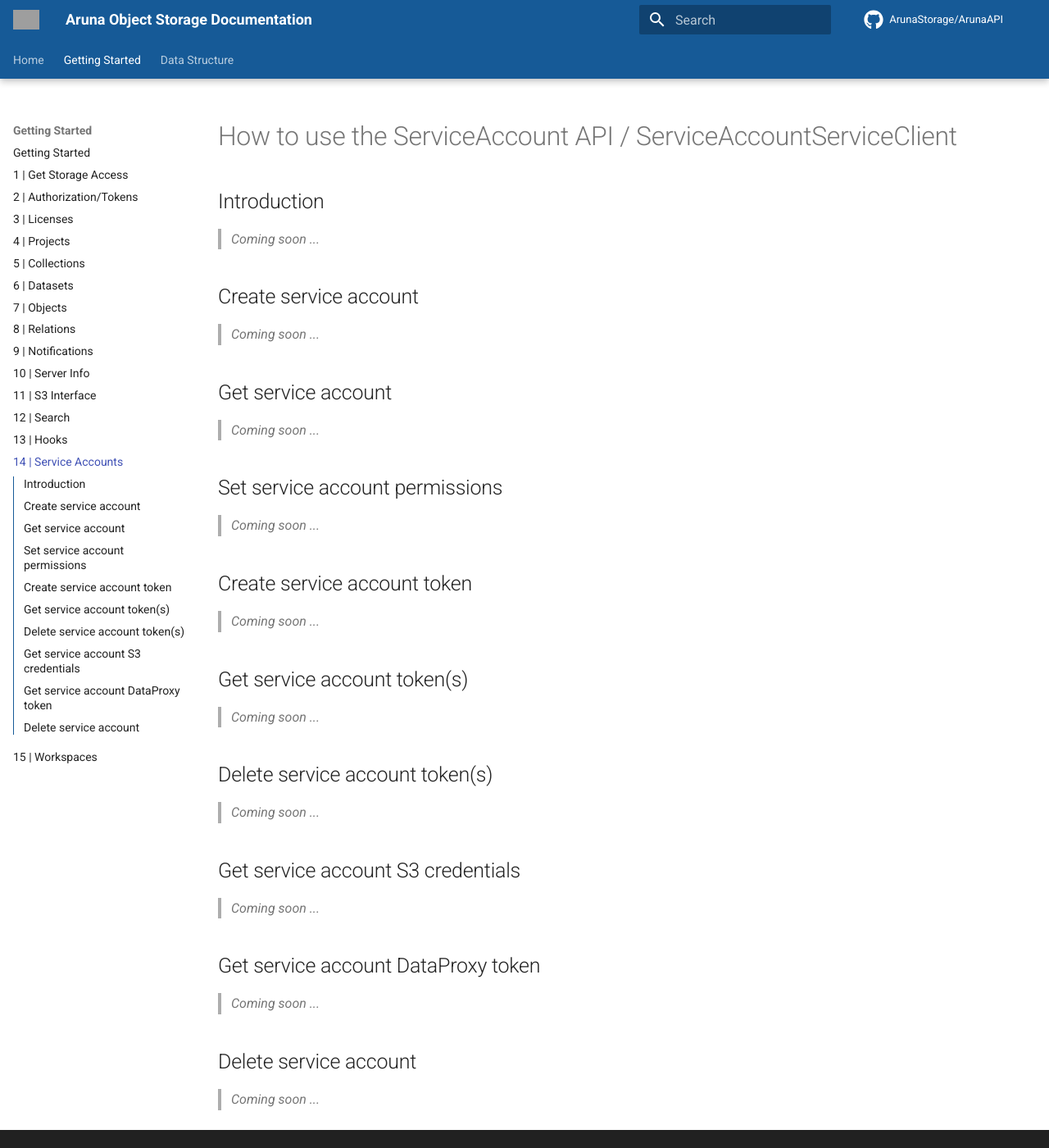
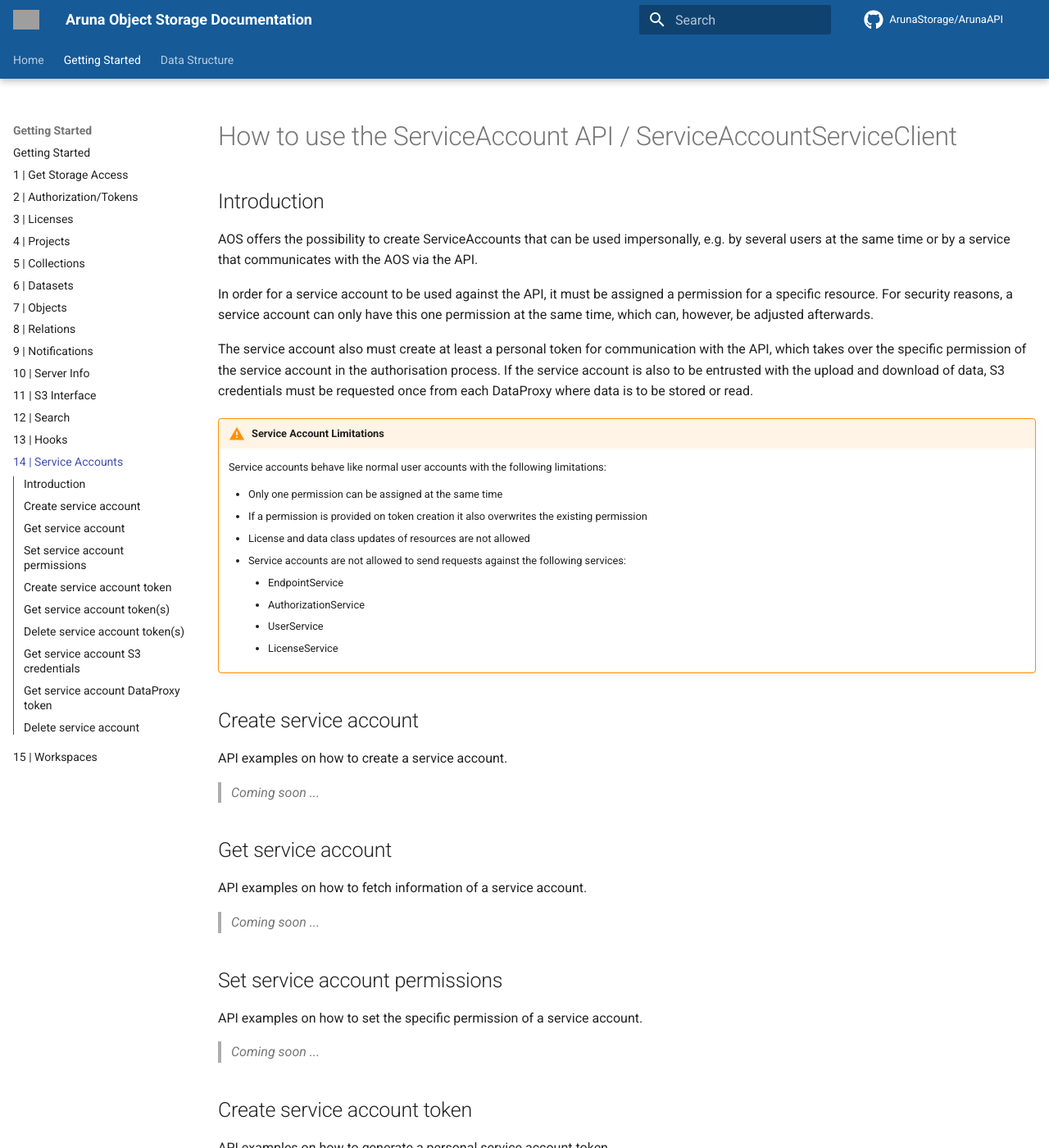
Before and after one commit to ArunaStorage/documentation, an MkDocs documentation site: the page built from docs/get_started/basic_usage/14_How-To-ServiceAccount.md, in a window 1280 px wide and 1400 px high. Shown: the whole window at 82% size. Built offline with MkDocs 1.6.1 and Material for MkDocs 9.7.7, drawn with Linux system fonts in a browser that asks for light colours; comment, search, counter and statistics services are not loaded; the version menu is left out; some of the changed text lies outside the part shown; grey boxes are pictures that could not be loaded.

Commit message:
docs: Add introduction to 'Service Account Service' section

```diff
--- a/docs/get_started/basic_usage/14_How-To-ServiceAccount.md
+++ b/docs/get_started/basic_usage/14_How-To-ServiceAccount.md
@@ -3,48 +3,90 @@
 
 ## Introduction
 
-> _Coming soon ..._
+AOS offers the possibility to create ServiceAccounts that can be used impersonally,
+e.g. by several users at the same time or by a service that communicates with the AOS via the API.
+
+In order for a service account to be used against the API, it must be assigned a permission for a specific resource.
+For security reasons, a service account can only have this one permission at the same time, which can, however, be adjusted afterwards.
+
+The service account also must create at least a personal token for communication with the API,
+which takes over the specific permission of the service account in the authorisation process.
+If the service account is also to be entrusted with the upload and download of data, S3 credentials must be requested once from each DataProxy where data is to be stored or read.
+
+!!! Warning "Service Account Limitations"
+
+    Service accounts behave like normal user accounts with the following limitations:
+
+    * Only one permission can be assigned at the same time
+    * If a permission is provided on token creation it also overwrites the existing permission
+    * License and data class updates of resources are not allowed
+    * Service accounts are not allowed to send requests against the following services:
+        * EndpointService
+        * AuthorizationService
+        * UserService
+        * LicenseService
 
 
 ## Create service account
+
+API examples on how to create a service account.
 
 > _Coming soon ..._
 
 
 ## Get service account
 
+API examples on how to fetch information of a service account.
+
 > _Coming soon ..._
 
 
 ## Set service account permissions
+
+API examples on how to set the specific permission of a service account.
 
 > _Coming soon ..._
 
 
 ## Create service account token
 
+API examples on how to generate a personal service account token.
+
+If a permission is provided with this request it also overwrites the currently assigned permission.
+
 > _Coming soon ..._
 
 
 ## Get service account token(s)
+
+API examples on how to fetch information of one or multiple service account tokens.
 
 > _Coming soon ..._
 
 
 ## Delete service account token(s)
 
+API examples on how to delete one or multiple service account tokens.
+
 > _Coming soon ..._
 
 
 ## Get service account S3 credentials
+
+API examples on how to get S3 credentials for a service account from a specific DataProxy.
 
 > _Coming soon ..._
 
 
 ## Get service account DataProxy token
 
+API examples on how to generate a service account token for direct communication with a specific DataProxy.
+
 > _Coming soon ..._
+
 
 ## Delete service account
 
+API examples on how to delete a service account.
+
 > _Coming soon ..._
```
